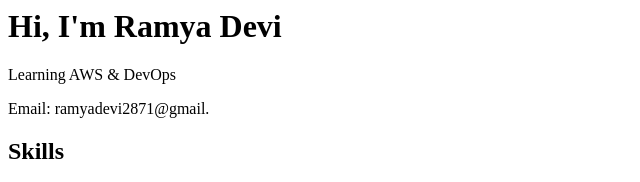
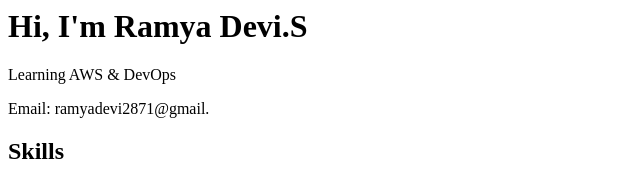
Before and after one commit to ramyadevi2/portfolio, a plain HTML site: page index.html in a window 1280 px wide. Shown: the top 182 px of the page, 0-640 px from the left. Drawn offline with Linux system fonts and the light colour scheme.

Commit message:
change line

```diff
--- a/index.html
+++ b/index.html
@@ -3,7 +3,7 @@
     <title>My Portfolio</title>
 </head>
 <body>
-    <h1>Hi, I'm Ramya Devi</h1>
+    <h1>Hi, I'm Ramya Devi.S</h1>
     <p>Learning AWS & DevOps</p>
     <p>Email: ramyadevi2871@gmail.</p>
     <h2>Skills</h2>
```
Also changed, not shown: 3 other files.
